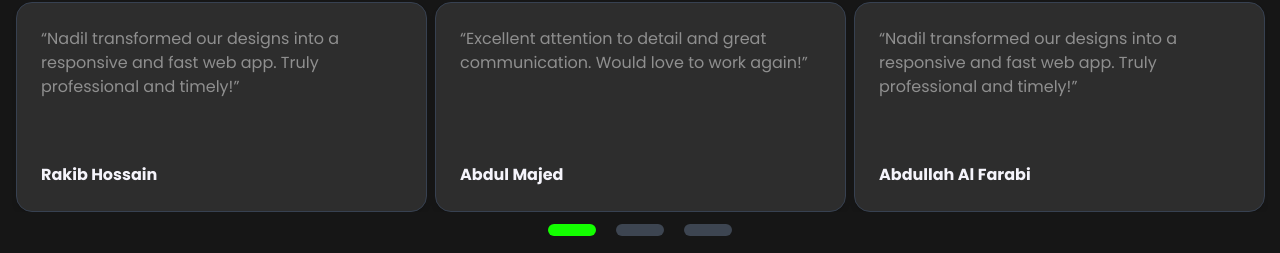
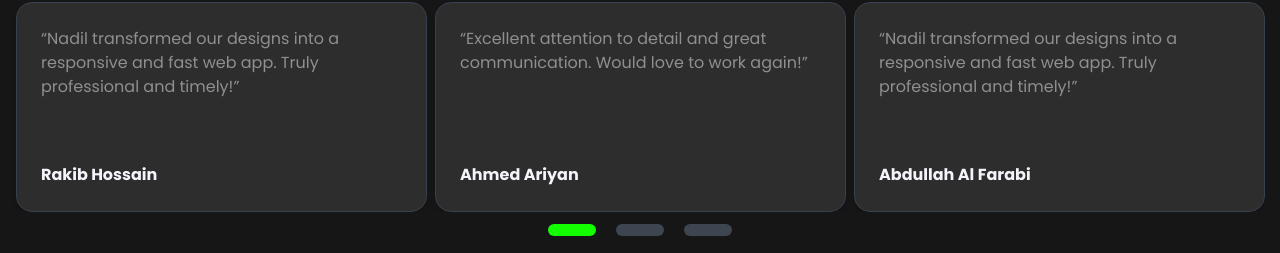
Before and after one commit to Mohammad-Nadil/nadil, a React (Vite) app: page / in a window 1280 px wide. Shown: the part 3519-3772 px from the top of the page. Built offline with nearby package versions, Linux system fonts and the light colour scheme; a web font is replaced by a local one.

Commit message:
akta name change

```diff
--- a/src/component/Testimonial.jsx
+++ b/src/component/Testimonial.jsx
@@ -13,7 +13,7 @@ const testimonials = [
       "Nadil transformed our designs into a responsive and fast web app. Truly professional and timely!",
   },
   {
-    name: "Abdul Majed",
+    name: "Ahmed Ariyan",
     title: "Founder at EdTech Spark",
     message:
       "Excellent attention to detail and great communication. Would love to work again!",
```
